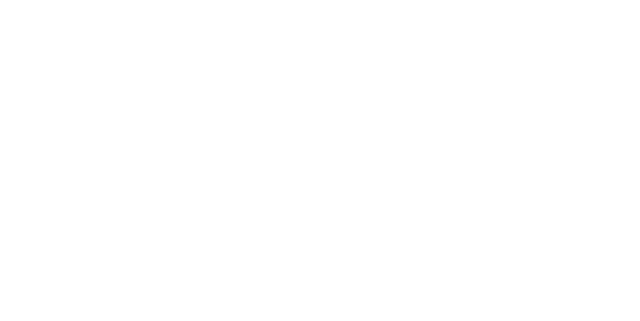
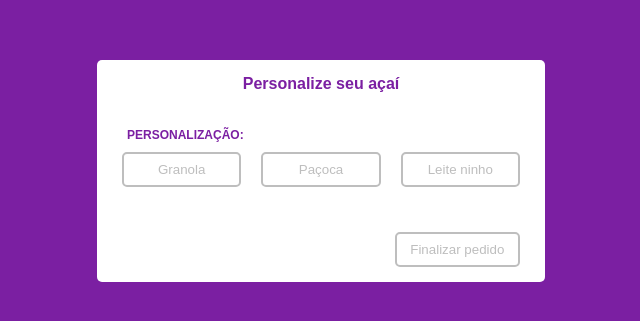
Before and after one commit to talita-aya/acai-order, a React (Create React App) app in the folder teste/: page /personalize in a window 1280 px wide. Shown: the part 229-550 px from the top of the page, without its empty margins (319-959 px from the left). Built offline with nearby package versions, Linux system fonts and the light colour scheme.

Commit message:
second page done

```diff
--- a/teste/src/pages/ChooseAcai/index.js
+++ b/teste/src/pages/ChooseAcai/index.js
@@ -27,7 +27,6 @@
             <div className="continue">
               <button>Avançar</button>
             </div>
-
           </div>
         </div>
       </div>
--- a/teste/src/pages/ChooseAcai/style.css
+++ b/teste/src/pages/ChooseAcai/style.css
@@ -78,6 +78,9 @@
   margin: 0 10px;
 }
 
+.continue.large button {
+  width: 30%;
+}
 
 .continue button:hover {
   background-color: #fff;
--- /dev/null
+++ b/teste/src/pages/Personalize/index.js
@@ -0,0 +1,26 @@
+import React from 'react';
+
+const index = () => {
+  return (
+    <div className="container">
+      <div className="content">
+        <h1>Personalize seu açaí</h1>
+
+        <div className="options">
+            <p>PERSONALIZAÇÃO:</p>
+            <div className="button">
+              <button>Granola</button>
+              <button>Paçoca</button>
+              <button>Leite ninho</button>
+            </div>
+          </div>
+
+          <div className="continue large">
+            <button>Finalizar pedido</button>
+          </div>
+      </div>
+    </div>
+  )
+}
+
+export default index;
--- a/teste/src/routes.js
+++ b/teste/src/routes.js
@@ -2,11 +2,13 @@
 import React from 'react';
 
 import ChooseAcai from './pages/ChooseAcai/index';
+import Personalize from './pages/Personalize/index';
 
 function Routes() {
   return (
     <Switch>
       <Route exact path="/" component={ChooseAcai} />
+      <Route exact path="/personalize" component={Personalize} />
     </Switch>
   );
 }
```
